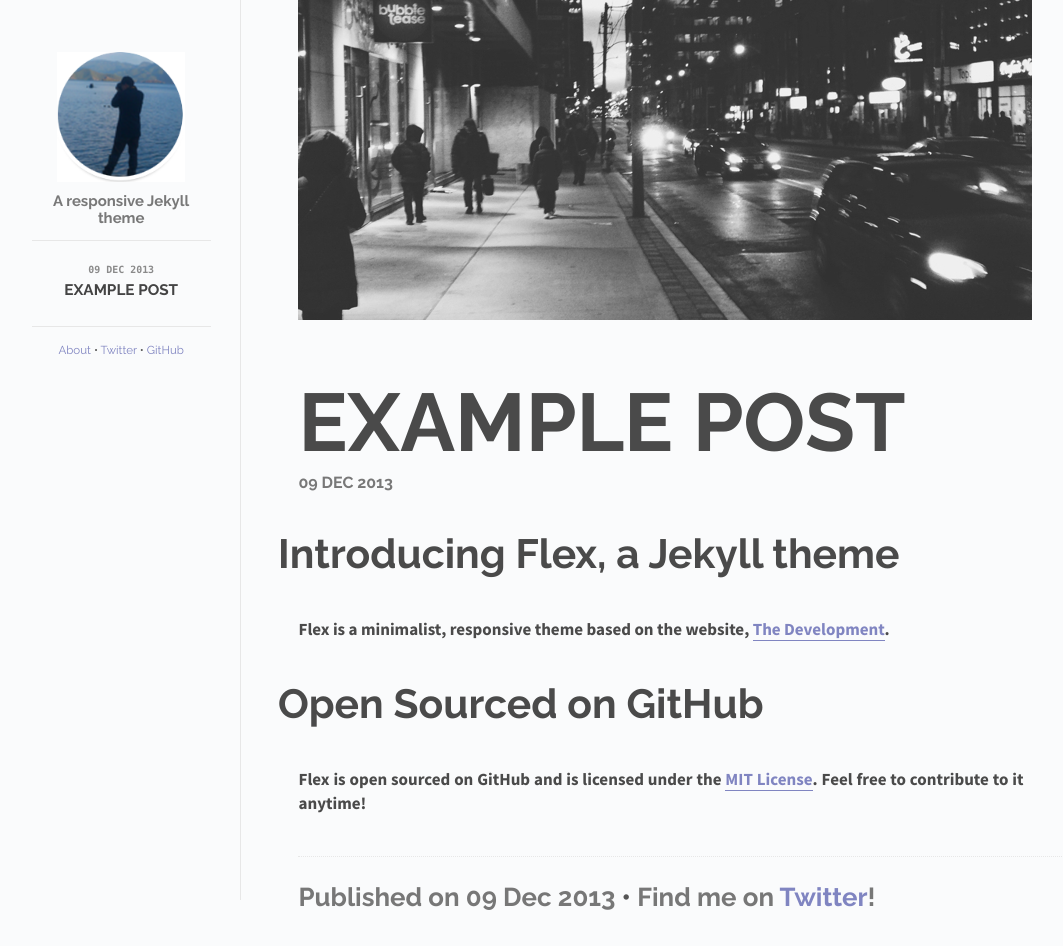
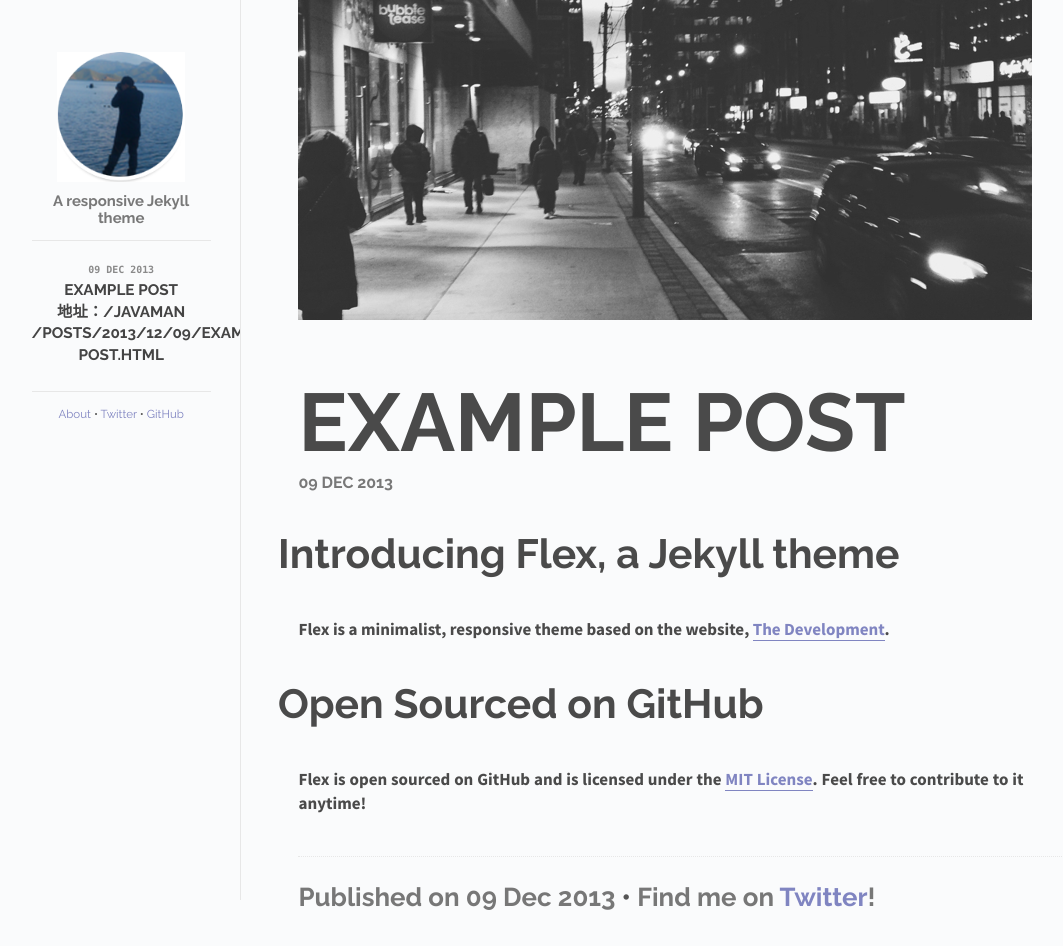
Before and after one commit to javamanyy/javamanyy, a Jekyll site: the page built from index.html, in a window 1280 px wide. Shown: the whole page, without its empty margins (118-1181 px from the left). Built offline with Jekyll 4.4.1, drawn with Linux system fonts in a browser that asks for light colours; Markdown is read by kramdown in place of the engine named in the settings.

Commit message:
Update default.html

```diff
--- a/_layouts/default.html
+++ b/_layouts/default.html
@@ -32,7 +32,7 @@
               <li class="post-link">
                 <a class="post-title" href="{{site.baseurl}}/{{ post.url }}">
                   <span class="post-date">{{ post.date | date_to_string }}</span>
-                  {{ post.title }}
+                  {{ post.title }} <br/>地址：{{site.baseurl}}       {{ post.url }}
                 </a>
               </li>
             {% endfor %}
```
